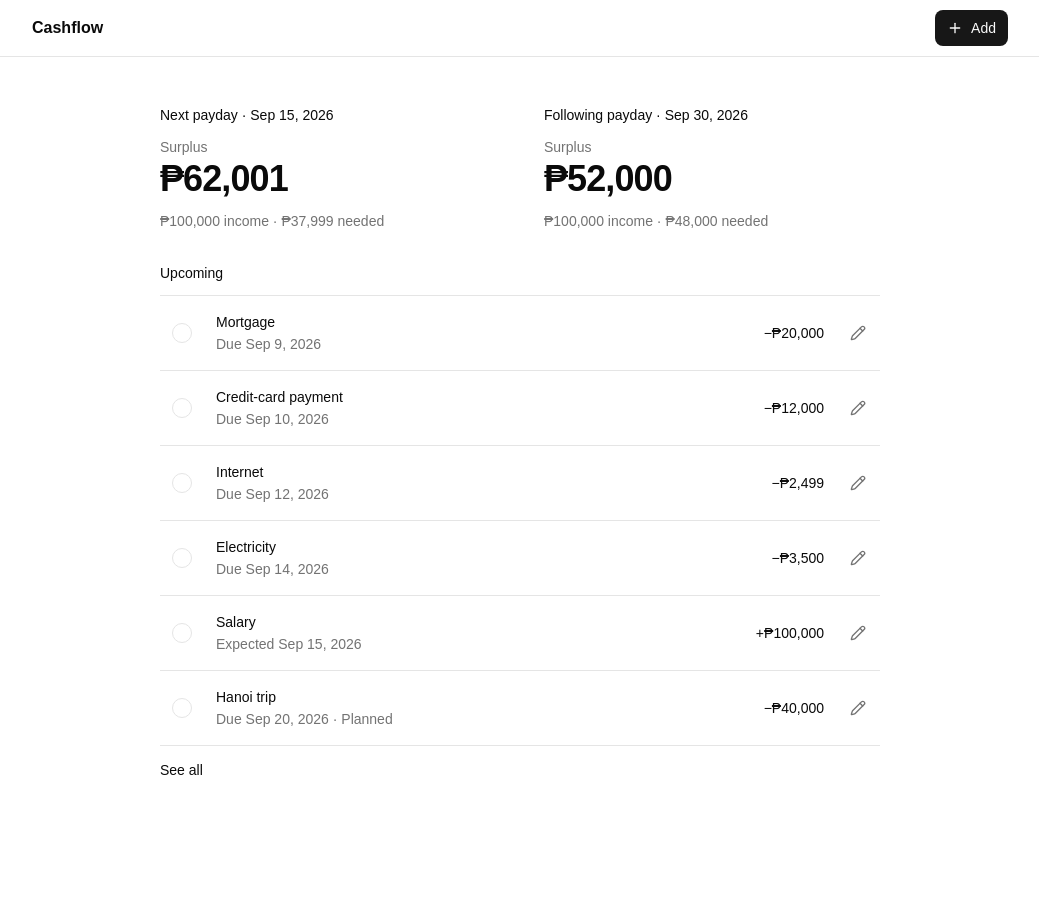
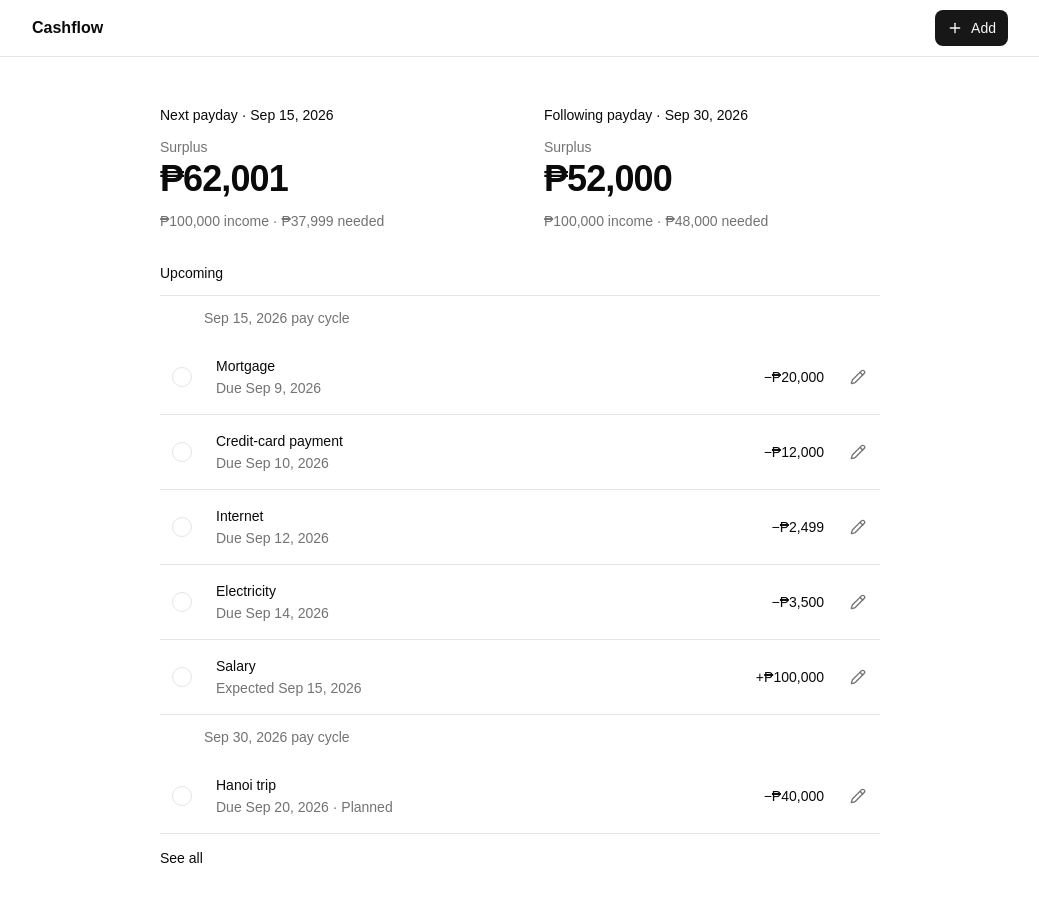
Before and after one commit to stanxaf/cashflow, a Next.js app: page /paydays in a window 1280 px wide. Shown: the top 902 px of the page, without its empty margins (120-1159 px from the left). Before the commit the page ends 830 px from the top, so only its background shows below. Built offline with nearby package versions, Linux system fonts and the light colour scheme.

Commit message:
Group upcoming items by pay cycle

```diff
--- a/src/app/(app)/paydays/page.tsx
+++ b/src/app/(app)/paydays/page.tsx
@@ -3,6 +3,7 @@
 import Link from "next/link";
 import { Check, Pencil } from "lucide-react";
 import { useState } from "react";
+import type { FinancialEvent } from "@/lib/seed-data";
 import { payCycleSummaries, upcomingEvents } from "@/lib/seed-data";
 import { cn, formatDate, formatPHP } from "@/lib/utils";
 
@@ -22,6 +23,63 @@ function cycleResultLabel(result: number) {
   return result < 0 ? "Reserve needed" : "Surplus";
 }
 
+function UpcomingRow({
+  event,
+  completed,
+  onToggle,
+}: {
+  event: FinancialEvent;
+  completed: boolean;
+  onToggle: () => void;
+}) {
+  return (
+    <div
+      className={cn(
+        "grid grid-cols-[auto_1fr_auto_auto] items-center gap-3 py-2",
+        completed && "text-muted-foreground"
+      )}
+    >
+      <button
+        type="button"
+        aria-label={completed ? `Mark ${event.title} as upcoming` : `Mark ${event.title} as complete`}
+        aria-pressed={completed}
+        onClick={onToggle}
+        className="flex h-11 w-11 shrink-0 items-center justify-center rounded-md transition-colors hover:bg-muted focus-visible:outline-none focus-visible:ring-2 focus-visible:ring-ring"
+      >
+        <span
+          className={cn(
+            "flex h-5 w-5 items-center justify-center rounded-full border transition-colors",
+            completed ? "border-foreground bg-foreground text-background" : "border-muted-foreground/50"
+          )}
+        >
+          {completed && <Check className="h-3.5 w-3.5" />}
+        </span>
+      </button>
+
+      <div className="min-w-0 py-2">
+        <p className={cn("truncate text-sm font-medium", completed && "line-through")}>{event.title}</p>
+        <p className="mt-0.5 text-sm text-muted-foreground">
+          {completed
+            ? completedTimingLabel(event.type, event.date)
+            : `${timingLabel(event.type, event.date)}${event.state === "planned" ? " · Planned" : ""}`}
+        </p>
+      </div>
+
+      <p className={cn("text-sm tabular-nums", completed && "text-muted-foreground")}>
+        {event.type === "income" ? "+" : "−"}{formatPHP(event.amount)}
+      </p>
+
+      <Link
+        href={`/items/${event.id}/edit`}
+        aria-label={`Edit ${event.title}`}
+        className="flex h-11 w-11 shrink-0 items-center justify-center rounded-md text-muted-foreground transition-colors hover:bg-muted hover:text-foreground focus-visible:outline-none focus-visible:ring-2 focus-visible:ring-ring"
+      >
+        <Pencil className="h-4 w-4" />
+      </Link>
+    </div>
+  );
+}
+
 export default function PaydaysPage() {
   const [showAll, setShowAll] = useState(false);
   const [completedIds, setCompletedIds] = useState<Set<string>>(new Set());
@@ -29,7 +87,10 @@ export default function PaydaysPage() {
   const nextCycle = cycles[0];
   const followingCycle = cycles[1];
   const upcoming = upcomingEvents();
-  const visibleUpcoming = showAll ? upcoming : upcoming.slice(0, 6);
+  const visibleIds = new Set((showAll ? upcoming : upcoming.slice(0, 6)).map((event) => event.id));
+  const visibleCycles = cycles
+    .map((cycle) => ({ ...cycle, items: cycle.items.filter((event) => visibleIds.has(event.id)) }))
+    .filter((cycle) => cycle.items.length > 0);
 
   function toggleCompleted(id: string) {
     setCompletedIds((current) => {
@@ -81,61 +142,24 @@ export default function PaydaysPage() {
       <section className="space-y-3">
         <h1 className="text-sm font-medium">Upcoming</h1>
 
-        <div className="divide-y border-y">
-          {visibleUpcoming.map((event) => {
-            const completed = completedIds.has(event.id);
-
-            return (
-              <div
-                key={event.id}
-                className={cn(
-                  "grid grid-cols-[auto_1fr_auto_auto] items-center gap-3 py-2",
-                  completed && "text-muted-foreground"
-                )}
-              >
-                <button
-                  type="button"
-                  aria-label={completed ? `Mark ${event.title} as upcoming` : `Mark ${event.title} as complete`}
-                  aria-pressed={completed}
-                  onClick={() => toggleCompleted(event.id)}
-                  className={cn(
-                    "flex h-11 w-11 shrink-0 items-center justify-center rounded-md transition-colors hover:bg-muted",
-                    "focus-visible:outline-none focus-visible:ring-2 focus-visible:ring-ring"
-                  )}
-                >
-                  <span
-                    className={cn(
-                      "flex h-5 w-5 items-center justify-center rounded-full border transition-colors",
-                      completed ? "border-foreground bg-foreground text-background" : "border-muted-foreground/50"
-                    )}
-                  >
-                    {completed && <Check className="h-3.5 w-3.5" />}
-                  </span>
-                </button>
-
-                <div className="min-w-0 py-2">
-                  <p className={cn("truncate text-sm font-medium", completed && "line-through")}>{event.title}</p>
-                  <p className="mt-0.5 text-sm text-muted-foreground">
-                    {completed
-                      ? completedTimingLabel(event.type, event.date)
-                      : `${timingLabel(event.type, event.date)}${event.state === "planned" ? " · Planned" : ""}`}
-                  </p>
-                </div>
-
-                <p className={cn("text-sm tabular-nums", completed && "text-muted-foreground")}>
-                  {event.type === "income" ? "+" : "−"}{formatPHP(event.amount)}
-                </p>
-
-                <Link
-                  href={`/items/${event.id}/edit`}
-                  aria-label={`Edit ${event.title}`}
-                  className="flex h-11 w-11 shrink-0 items-center justify-center rounded-md text-muted-foreground transition-colors hover:bg-muted hover:text-foreground focus-visible:outline-none focus-visible:ring-2 focus-visible:ring-ring"
-                >
-                  <Pencil className="h-4 w-4" />
-                </Link>
+        <div className="border-y">
+          {visibleCycles.map((cycle, cycleIndex) => (
+            <div key={cycle.payday.id} className={cn(cycleIndex > 0 && "border-t")}>
+              <div className="px-11 py-3 text-sm text-muted-foreground">
+                {formatDate(cycle.payday.date, { month: "short", day: "numeric" })} pay cycle
               </div>
-            );
-          })}
+              <div className="divide-y">
+                {cycle.items.map((event) => (
+                  <UpcomingRow
+                    key={event.id}
+                    event={event}
+                    completed={completedIds.has(event.id)}
+                    onToggle={() => toggleCompleted(event.id)}
+                  />
+                ))}
+              </div>
+            </div>
+          ))}
         </div>
 
         {upcoming.length > 6 && (
```
